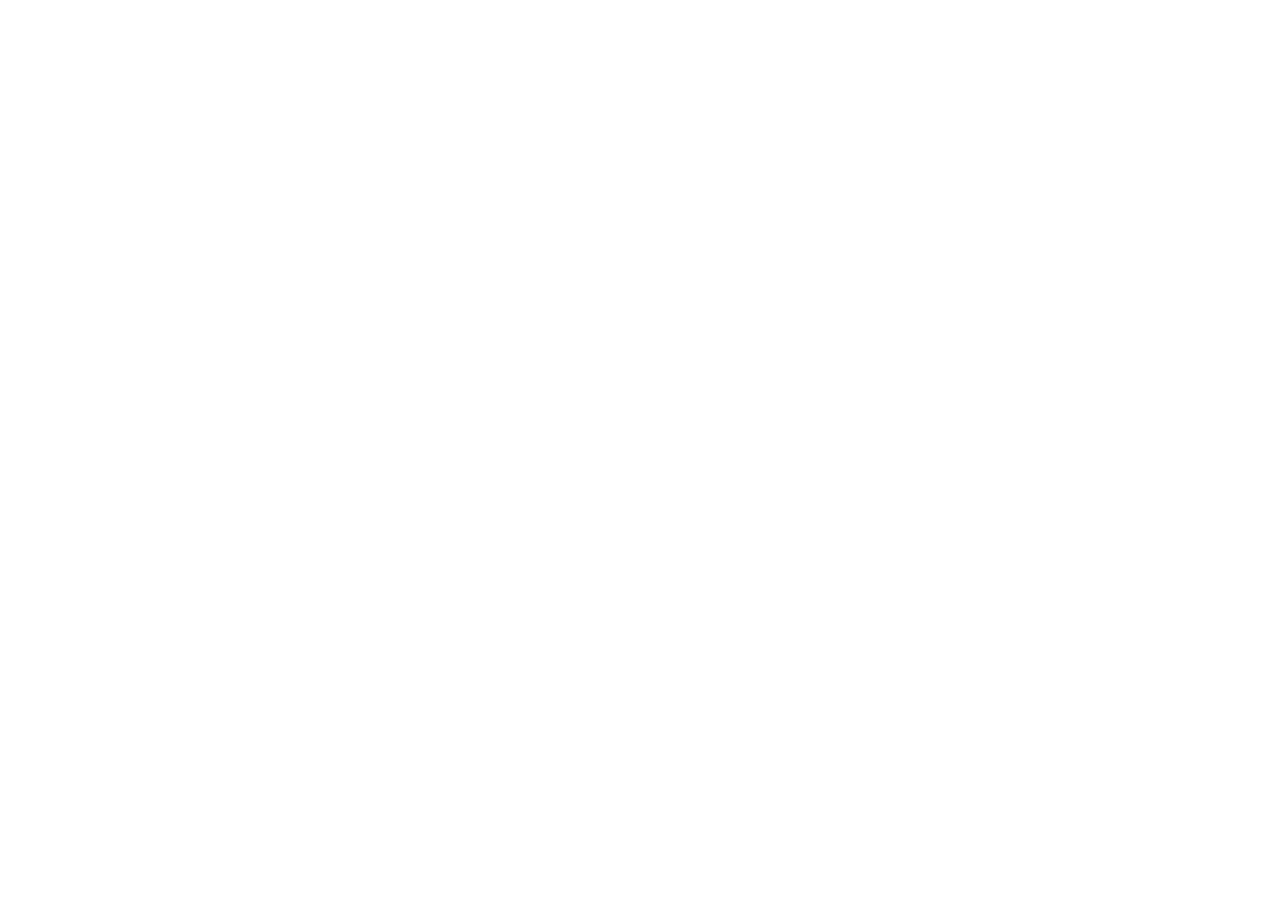
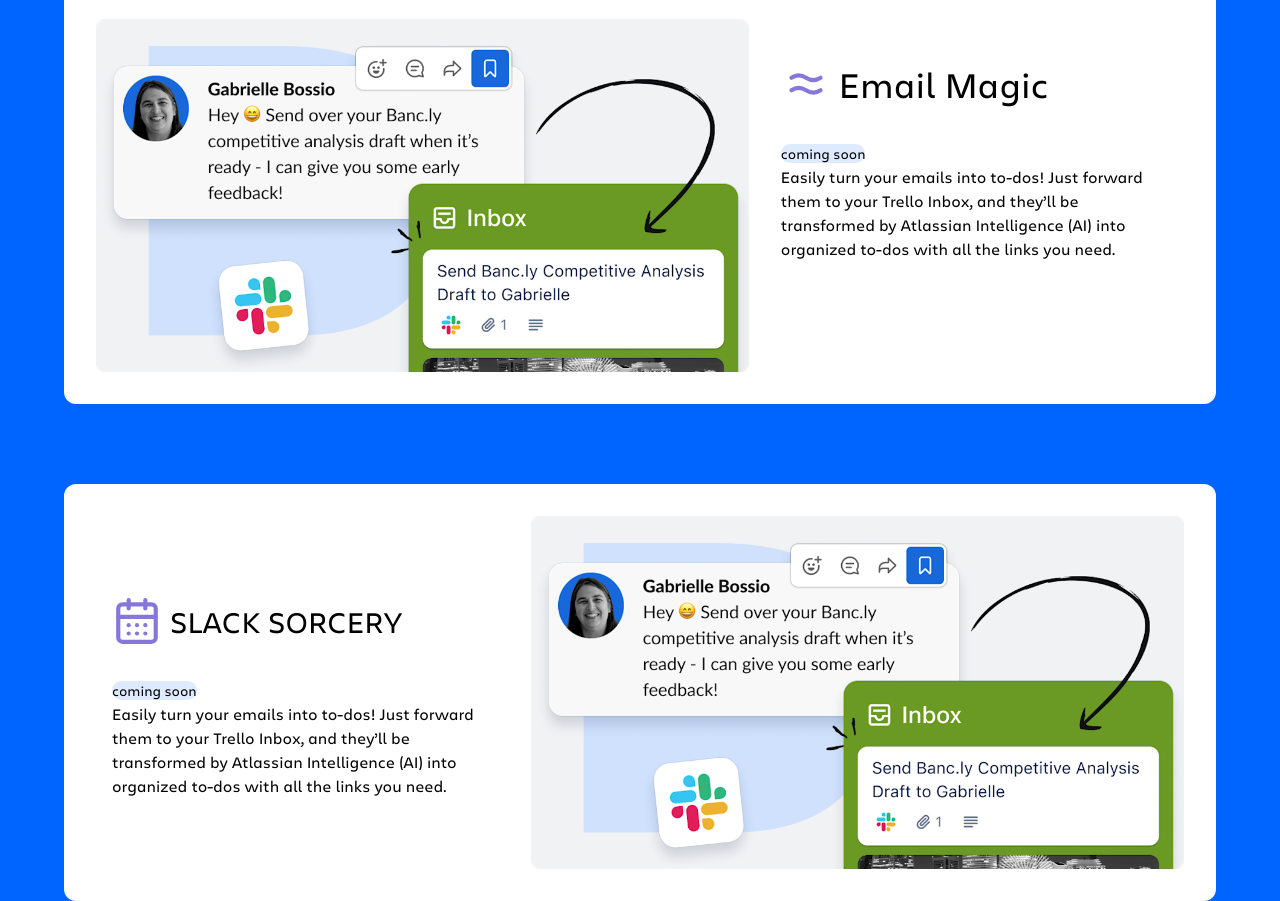
Before and after one commit to Zynalex9/taskflow, a React (Vite) app in the folder client/: page / in a window 1280 px wide. Shown: the part 1965-2866 px from the top of the page. Before the commit the page ends 1756 px from the top, so only its background shows below. Built offline with nearby package versions, Linux system fonts and the light colour scheme.

Commit message:
Info tab

```diff
--- /dev/null
+++ b/client/src/components/home/Info.tsx
@@ -0,0 +1,66 @@
+import { CalendarDaysIcon, EqualApproximatelyIcon } from "lucide-react";
+
+const Info = () => {
+  return (
+    <div className="min-h-screen bg-primary w-full">
+      <div className="text-white w-full text-center pt-12">
+        <h1 className="text-3xl font-charlie-display-sm">
+          From message to actions
+        </h1>
+        <p className="font-charlie-text-r text-lg pt-4 font-normal ">
+          Quickly turn communication from your favorite apps into to-dos,
+          keeping all <br /> your discussions and tasks organized in one place.
+        </p>
+      </div>
+      <div className="bg-white p-8 rounded-xl w-[90%] m-auto flex gap-4 mt-10">
+        <img
+          src="/slack-to-inbox.webp"
+          alt=""
+          className="w-[60%] object-cover"
+        />
+        <div className="text-black font-charlie-text-r w-[40%] space-y-4 pt-10 px-4">
+          <div className="flex gap-2 items-center ">
+            <EqualApproximatelyIcon size={50} color="#8777D9" />
+            <h1 className="text-4xl"> Email Magic</h1>
+          </div>
+          <div className="py-4">
+            <span className="bg-[#DEEBFF] rounded-full text-center text-sm">
+              coming soon
+            </span>
+            <p className="">
+              Easily turn your emails into to-dos! Just forward them to your
+              Trello Inbox, and they’ll be transformed by Atlassian Intelligence
+              (AI) into organized to-dos with all the links you need.
+            </p>
+          </div>
+        </div>
+      </div>
+      <div className="bg-white p-8 rounded-xl w-[90%] m-auto flex gap-4 mt-20">
+        <div className="text-black font-charlie-text-r w-[40%] space-y-4 pt-10 px-4 mt-10">
+          <div className="flex gap-2 items-center ">
+            <CalendarDaysIcon size={50} color="#8777D9" />
+            <h1 className="text-3xl"> SLACK SORCERY</h1>
+          </div>
+          <div className="py-4">
+            <span className="bg-[#DEEBFF] rounded-full text-center text-sm">
+              coming soon
+            </span>
+            <p className="">
+              Easily turn your emails into to-dos! Just forward them to your
+              Trello Inbox, and they’ll be transformed by Atlassian Intelligence
+              (AI) into organized to-dos with all the links you need.
+            </p>
+          </div>
+        </div>
+        <img
+          src="/slack-to-inbox.webp"
+          alt=""
+          className="w-[60%] object-cover"
+        />
+      </div>
+      <div className="two"></div>
+    </div>
+  );
+};
+
+export default Info;
--- a/client/src/pages/Home.tsx
+++ b/client/src/pages/Home.tsx
@@ -1,4 +1,5 @@
 import HeroSection from "../components/home/HeroSection";
+import Info from "../components/home/Info";
 import Tabs from "../components/home/Tabs";
 
 const Home = () => {
@@ -6,6 +7,7 @@
     <main>
       <HeroSection />
       <Tabs/>
+      <Info/>
     </main>
   );
 };
```
